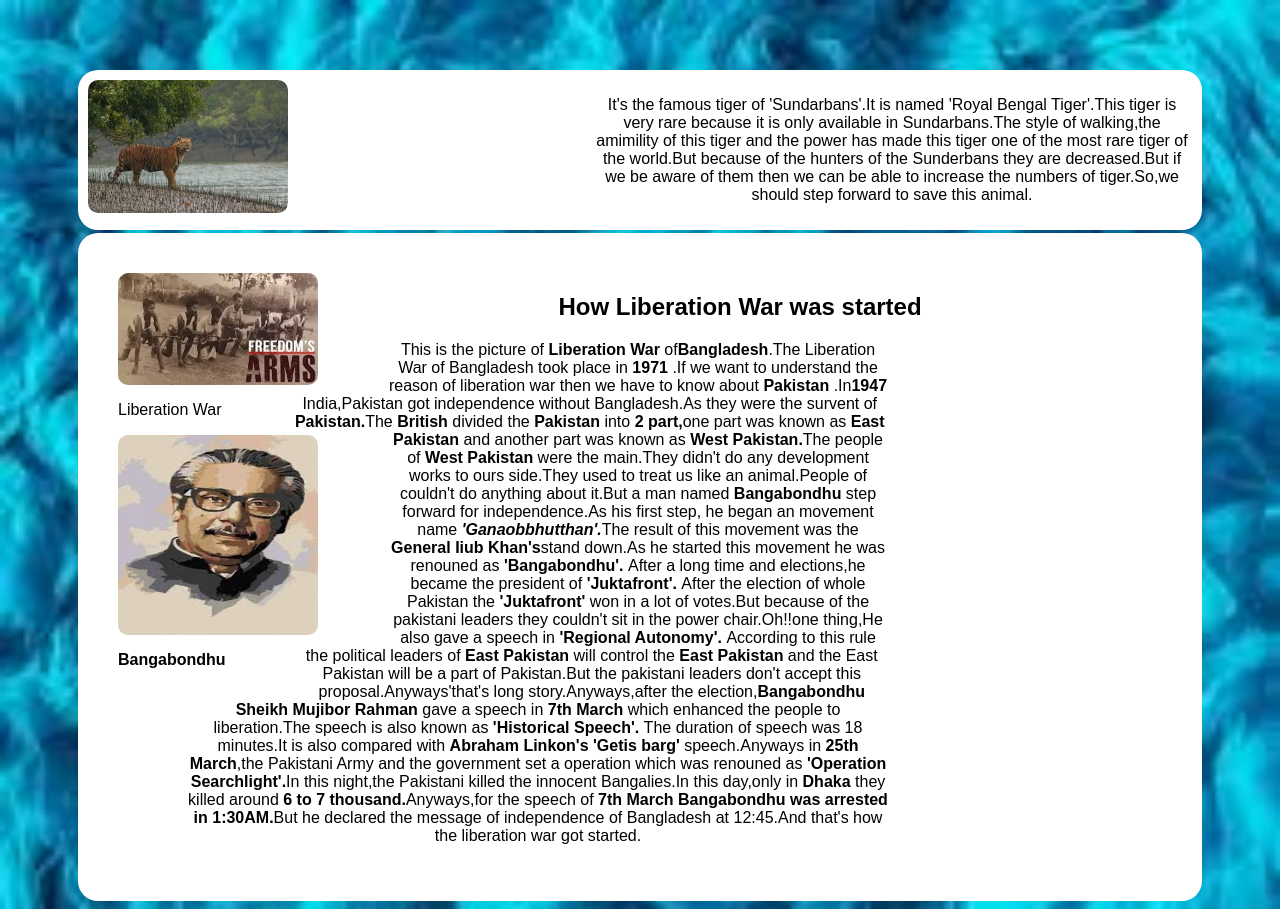
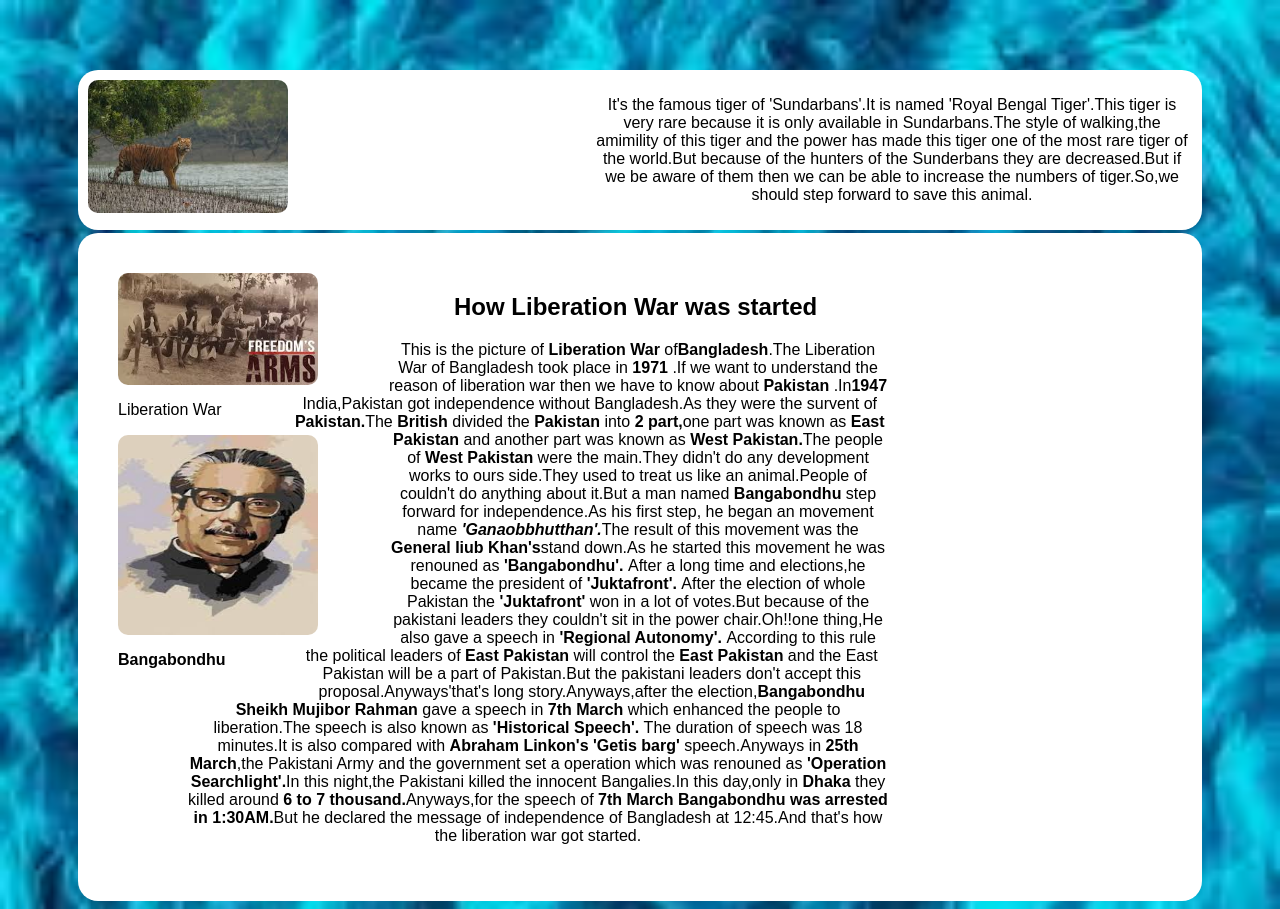
Before and after one commit to Atef-ui/tired.github.io, a plain HTML site: page page2.html in a window 1280 px wide. Drawn offline with Linux system fonts and the light colour scheme; a web font is replaced by a local one.

Commit message:
files
haappppyyy

```diff
--- a/sour.css
+++ b/sour.css
@@ -58,4 +58,5 @@ img{
 }
 .to2{
 	text-align: center;
+	transform: translateX(-10%);
 }
```
